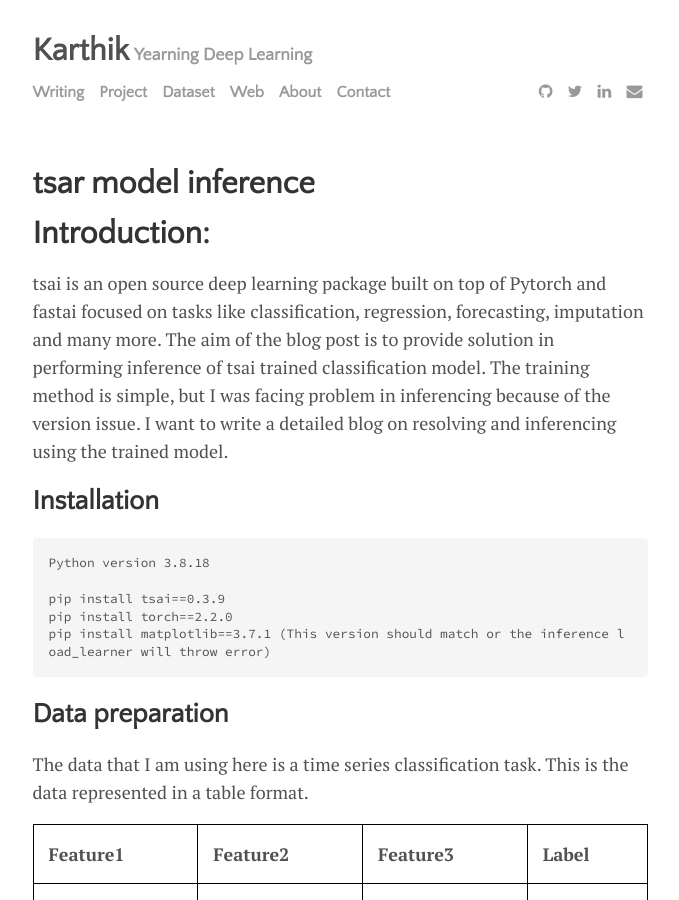
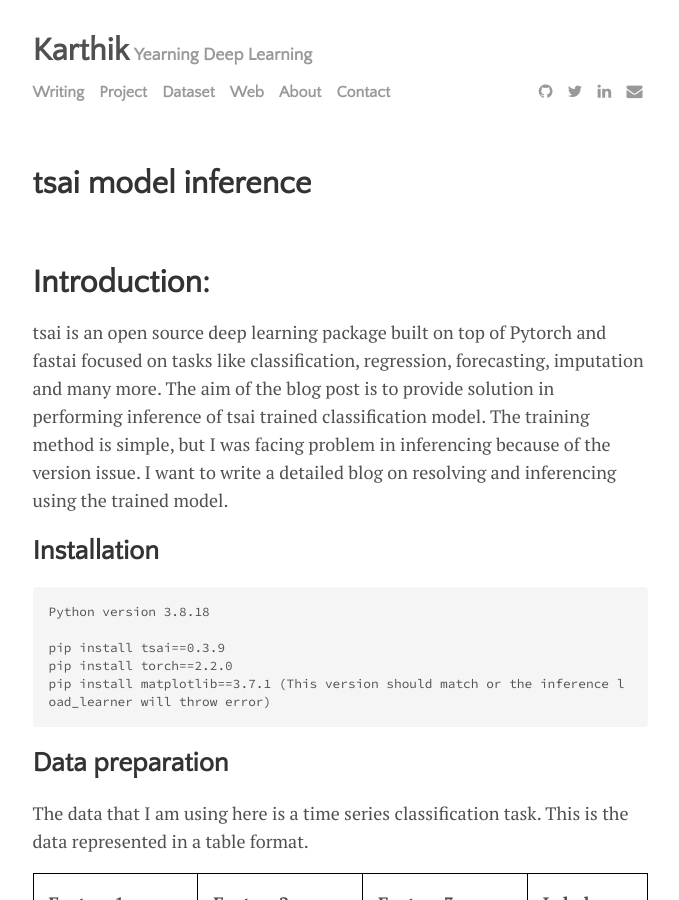
Before and after one commit to karthikziffer/karthikziffer.github.io, a Jekyll site: the page built from _posts/2024-04-03-tsai-model-inference.md, in a window 1280 px wide and 900 px high. Shown: the whole window, without its empty margins (300-979 px from the left). Built offline with Jekyll 4.4.1, drawn with Linux system fonts in a browser that asks for light colours; comment, search, counter and statistics services are not loaded.

Commit message:
changes#

```diff
--- a/_posts/2024-04-03-tsai-model-inference.md
+++ b/_posts/2024-04-03-tsai-model-inference.md
@@ -1,6 +1,6 @@
 ---
 layout: post
-title: "tsar model inference"
+title: "tsai model inference"
 author: "Karthik"
 categories: journal
 tags: [documentation,sample]
@@ -9,8 +9,7 @@
 
 ---
 
-
-
+<br>
 
 
 # Introduction:
```
